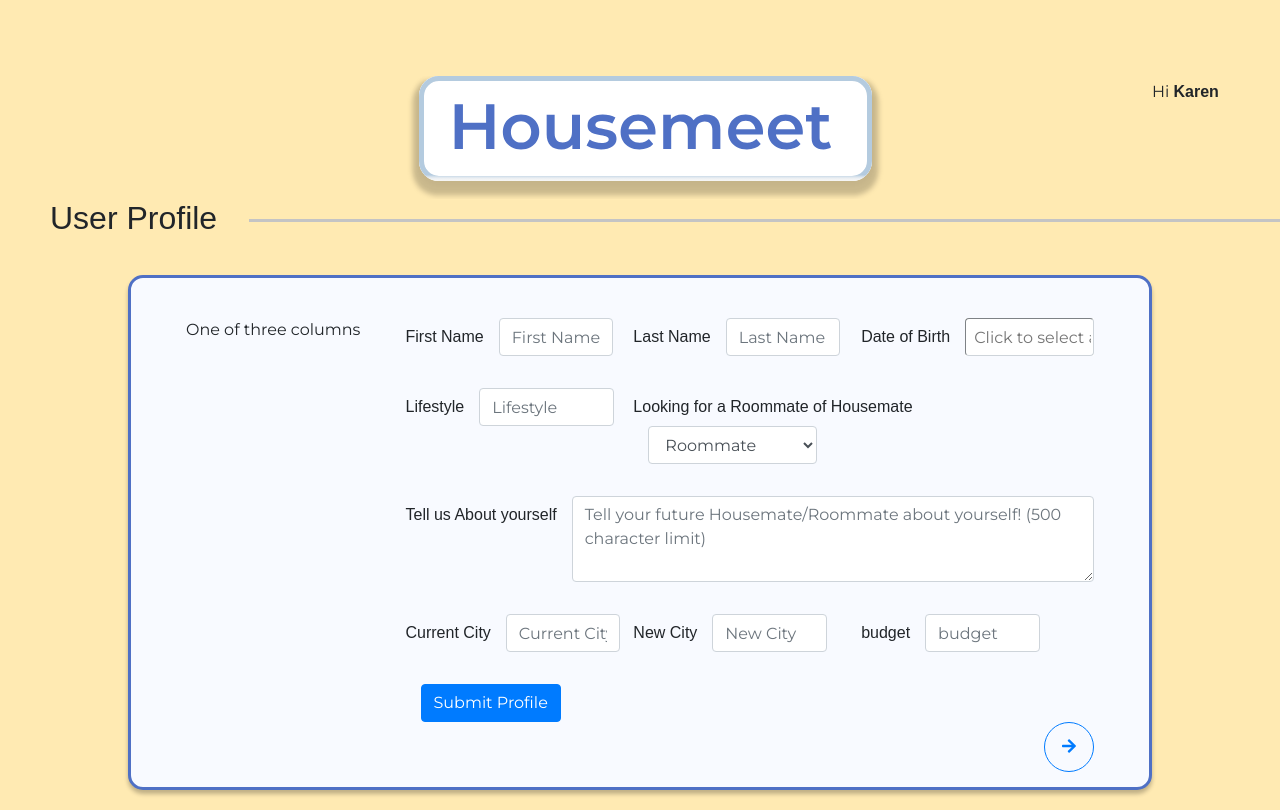
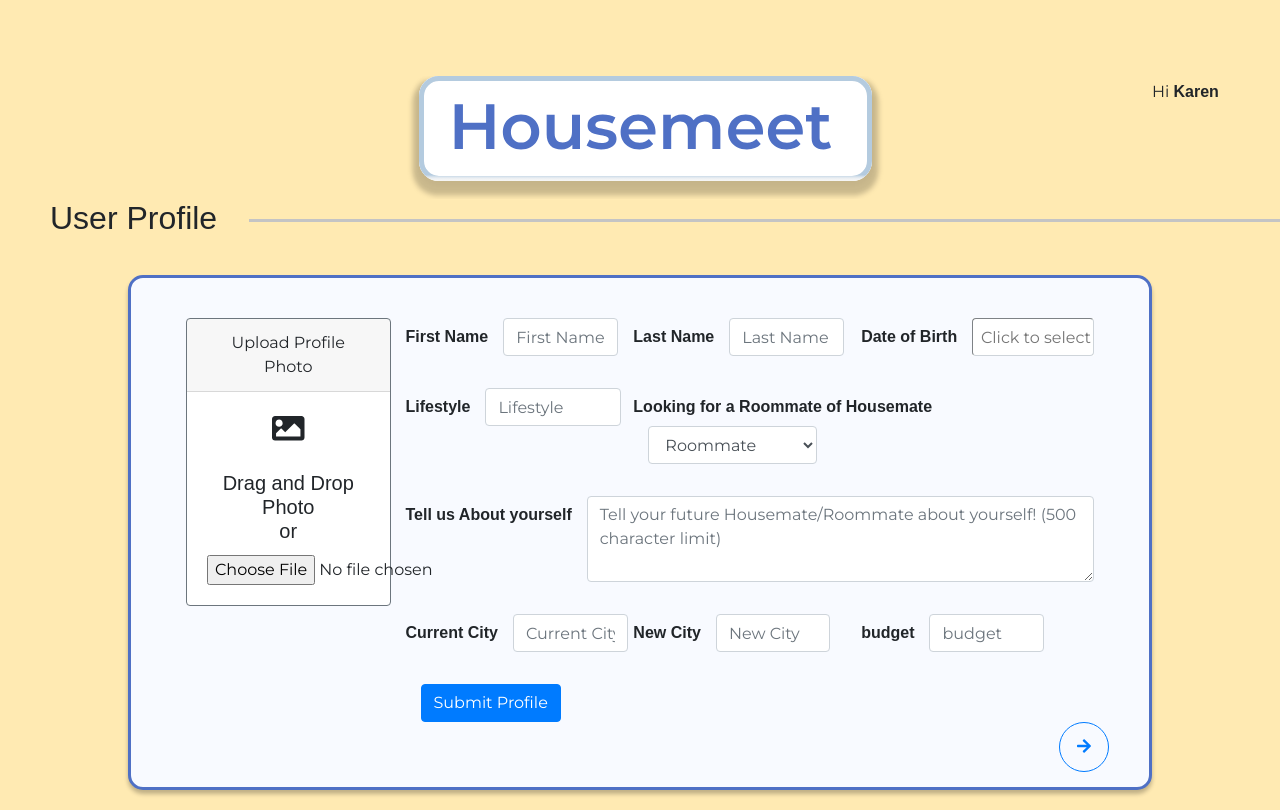
Before and after one commit to kdarken/housemeet-ui, a React (Create React App) app: page /profile in a window 1280 px wide. Built offline with nearby package versions, Linux system fonts and the light colour scheme.

Commit message:
rendered front end of profile photo upload

```diff
--- a/src/components/UserProfileForm.jsx
+++ b/src/components/UserProfileForm.jsx
@@ -1,9 +1,12 @@
-import React, { Component, useState } from "react";
+import React, { Component } from "react";
 
 import ReactDOM from "react-dom";
 
 import axios from "axios";
 import DatePicker from "react-datepicker";
+
+import { FontAwesomeIcon } from "@fortawesome/react-fontawesome";
+import { faArrowRight, faImage } from "@fortawesome/free-solid-svg-icons";
 
 import "react-datepicker/dist/react-datepicker.css";
 import "bootstrap/dist/css/bootstrap.css";
@@ -77,7 +80,7 @@ class UserProfileForm extends Component {
         <div className="form-group col-md-12">
           <div className="form-group row">
             <label for="bio" className="col-sm-5.5 col-form-label">
-              Tell us About yourself
+              <b>Tell us About yourself</b>
             </label>
             <div class="col">
               <textarea
@@ -104,7 +107,7 @@ class UserProfileForm extends Component {
       <div className="form-group col-md-4">
         <div className="form-group row">
           <label for="dateOfBirth" className="col-sm-5.5 col-form-label">
-            Date of Birth
+            <b>Date of Birth</b>
           </label>
           <div className="col">
             <DatePicker
@@ -129,7 +132,7 @@ class UserProfileForm extends Component {
             for="roommateOrHousemate"
             className="col-sm-5.5 col-form-label"
           >
-            Looking for a Roommate of Housemate
+            <b>Looking for a Roommate of Housemate</b>
           </label>
           <div className="col-sm-5">
             <select className="form-control" id="exampleFormControlSelect1">
@@ -141,6 +144,10 @@ class UserProfileForm extends Component {
         </div>
       </div>
     );
+  };
+
+  SVGComponent = () => {
+    return <svg {...this.props}>{this.props.children}</svg>;
   };
 
   renderInput(
@@ -158,7 +165,7 @@ class UserProfileForm extends Component {
       <div className={groupClass}>
         <div className="form-group row">
           <label for={stateName} className={size1}>
-            {name}
+            <b>{name}</b>
           </label>
           <div className={colSize2}>
             <input
@@ -179,10 +186,31 @@ class UserProfileForm extends Component {
 
   render() {
     return (
-      <div>
+      <div class="container-fluid" style={{ flexShrink: 1 }}>
         <div className="row">
-          <div className="col-sm-3">One of three columns</div>
-          <div className="col-sm-9">
+          <div className="col-md-3 ">
+            <div
+              class="card border-secondary mb-3"
+              style={{ maxWidth: "18rem", textAlign: "center" }}
+            >
+              <div class="card-header">Upload Profile Photo</div>
+              <div class="card-body">
+                <h5 class="card-title">
+                  <FontAwesomeIcon
+                    icon={faImage}
+                    style={{ width: "20%", height: "auto" }}
+                  />
+                  <br />
+                  <br />
+                  Drag and Drop Photo <br />
+                  or
+                </h5>
+                <input type="file" onChange={this.onFileChange} />
+              </div>
+            </div>
+          </div>
+
+          <div className="col-md-9">
             <form onSubmit={this.handleSubmit}>
               <div className="form-row">
                 {this.renderInput(
--- a/src/containers/ProfilePage.css
+++ b/src/containers/ProfilePage.css
@@ -40,7 +40,7 @@
   box-sizing: border-box;
   border-radius: 30px;
   box-shadow: 0px 4px 4px rgba(0, 0, 0, 0.25);
-  padding: 40px 55px 15px 55px;
+  padding: 40px 40px 15px 40px;
   border-radius: 15px;
   transition: all 0.3s;
 }
@@ -53,6 +53,15 @@
   font-size: auto;
   justify-content: center;
   align-items: center;
+}
+
+.btn-circle.btn-xl {
+  width: 140px;
+  height: 140px;
+  padding: 10px 16px;
+  border-radius: 70px;
+  font-size: 12px;
+  text-align: center;
 }
 
 .react-datepicker-wrapper,
@@ -76,3 +85,11 @@
 .Btn-Blue-BG.active {
   background-color: blue !important;
 }
+
+.circle {
+  background: lightblue;
+  border-radius: 50%;
+  width: 200px;
+  height: 200px;
+  justify-content: center;
+}
```
